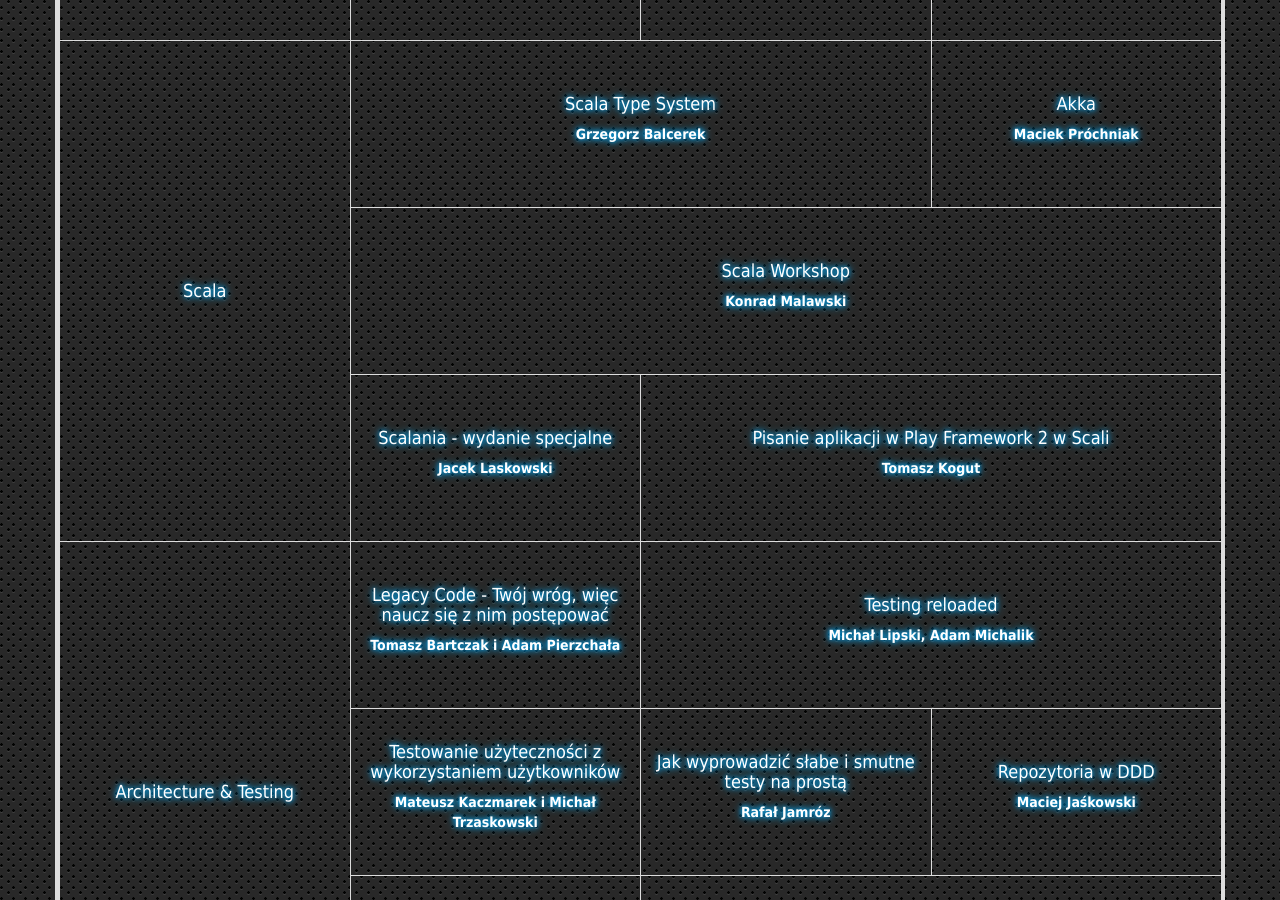
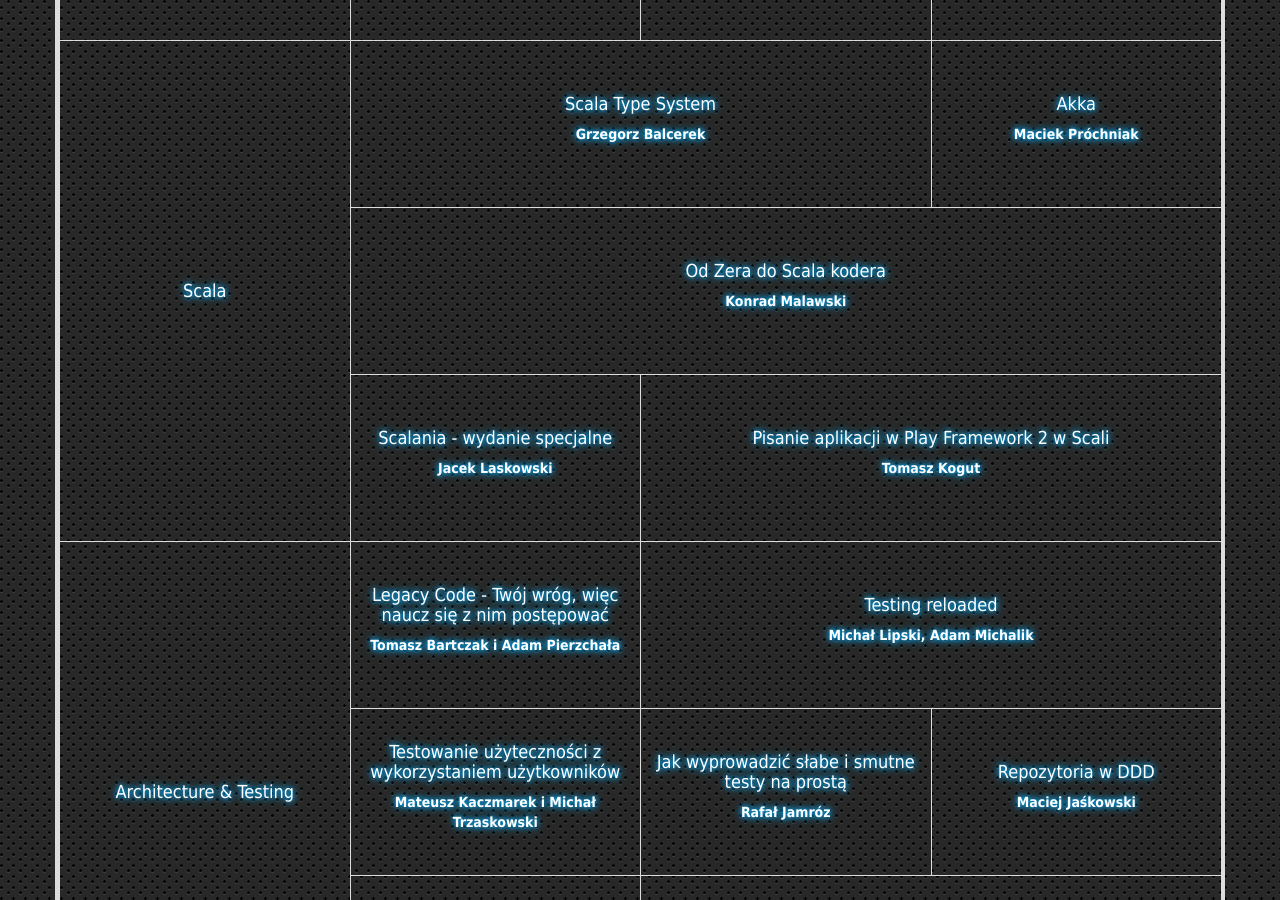
Before and after one commit to wojtekerbetowski/warsjawa2013, a Jekyll site: the page built from index.html, in a window 1280 px wide and 900 px high, scrolled down 1479 px. Built offline with Jekyll 4.4.1, drawn with Linux system fonts in a browser that asks for light colours; some of the changed lines change nothing that is shown.

Commit message:
Zmiana nazwy i opisu warsztatu ze scala

```diff
--- a/index.html
+++ b/index.html
@@ -155,14 +155,14 @@
 
     - talks:
       - id: scala
-        title: Scala Workshop
+        title: Od Zera do Scala kodera
         speaker:
           name: Konrad Malawski
           photo: /img/speakers/konrad_malawski.jpg
-          bio: "Konrad jest fanem \"mocnego nocnego klepania\" oraz JVMa. Od kilku lat zajmuje się głównie Scalą choć nie tylko - uprzednio w polskim SoftwareMill, a obecnie w Ebay. Podążając za motto \"Life is Study!\" nieustannie pozostaje w rozwijającym poglądy \"komfortowym dyskomforcie\".<br/><br/>Wysoce aktywny w Krakus - współzałożyciel wielu grup: KrakówScala, Lambda Lounge jak i GDGKraków oraz pomocna dłoń innych wielu innych, takich jak PJUG, GeeCON czy SCKRK... Okazyjnie prelegentuje na JavaOne, Jazoon, JFokus jak i lokalnych konferencjach.<br/><br/>W rzadkich chwilach których nie spędza na programowaniu gra w Tennis lub Squash, kolekcjonuje konsole do gier lub bloguje/tweetuje o tym co zakodował."
+          bio: "Konrad jest fanem \"mocnego nocnego klepania\" oraz JVMa. Od kilku lat zajmuje się głównie Scalą choć nie tylko - uprzednio w polskim SoftwareMill, a obecnie w Ebay. Podążając za motto \"Life is Study!\" nieustannie pozostaje w rozwijającym poglądy \"komfortowym dyskomforcie\".<br/><br/>Wysoce aktywny Krakus - współzałożyciel wielu grup: KrakówScala, Lambda Lounge jak i GDGKraków oraz pomocna dłoń innych wielu innych, takich jak PJUG, GeeCON czy SCKRK... Okazyjnie prelegentuje na JavaOne, Jazoon, JFokus jak i lokalnych konferencjach.<br/><br/>W rzadkich chwilach których nie spędza na programowaniu gra w Tennis lub Squash, kolekcjonuje konsole do gier lub bloguje/tweetuje o tym co zakodował."
         slots: 3
         spots: 30
-        description: "Podczas tych warsztatów zapoznamy się ze Scalą, - zarówno z jej  podstawowymi jak i bardziej zaawansowanymi cechami. Będziemy na bierząco kodować przykłady związane z nowo poznanym feature języka oraz zastanawiać się jakie implikacje na aplikacje pisane w Scali ma dany konstrukt językowy.<br/><br/>Poza ogólnym zapoznawaniem się z językiem, można spodziewać się pewnej dawki war stories. Czyli, jakie podejścia wypalają a jakie okazują się problematyczne na dłuższą metę, co powinno Wam oszczędzić dowiadywania się o tych złych decyzjach \"the hard way\"."
+        description: Podczas tego warsztatu nie nauczymy się używania super popularnego frameworka X. Nauczymy się natomiast wspólnie trochę Scali, orientacyjnie "od A do K". Zdobytą wiedzę będziemy natychmiast przekładać na praktyczne zadania - przejdziemy przez klasyczne ćwiczenia dla programowania funkcyjnego, dotkniemy również kilka specyfik Scali oraz… zamiast używać frameworków, na które moda pojawia się i znika, zaimplementujemy własnoręcznie ich odpowiedniki!<br/><br/>Podczas sesji należy spodziewać się pewnej dawki “war stories” - czyli jakie podejścia są strzałem w dziesiątkę, a jakie okazują się niewypałem na dłuższą metę."
         requirements: "Potrzebny będzie własny laptop z zainstalowanymi:<ul><li>sbt, zalecany sposób: <a href=\"https://github.com/paulp/sbt-extras\" target=\"_blank\">https://github.com/paulp/sbt-extras</a></li><li>IDE ze Scala pluginem, (bardzo) zalecane: IntelliJ IDEA</li><li>jak wynika z powyższego JDK ;-)</li><li>zalecany OS: GNU/Linux lub MacOS, odradzany: Windows</li></ul>"
 
     - talks:
```
